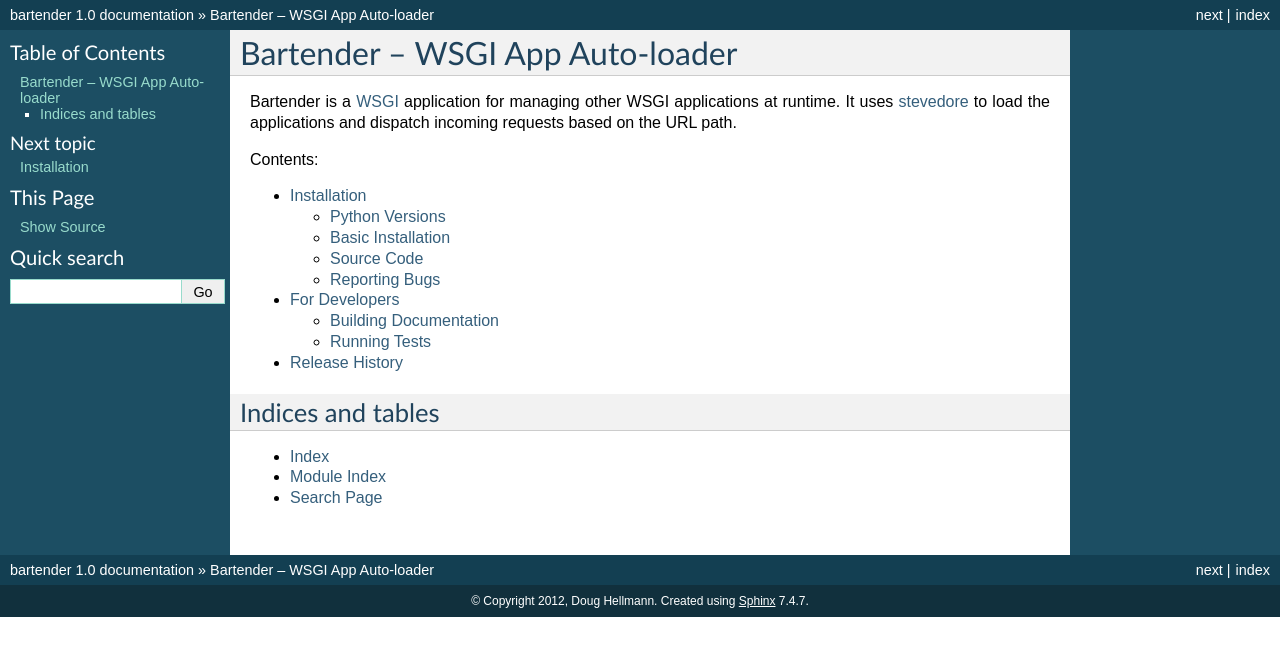
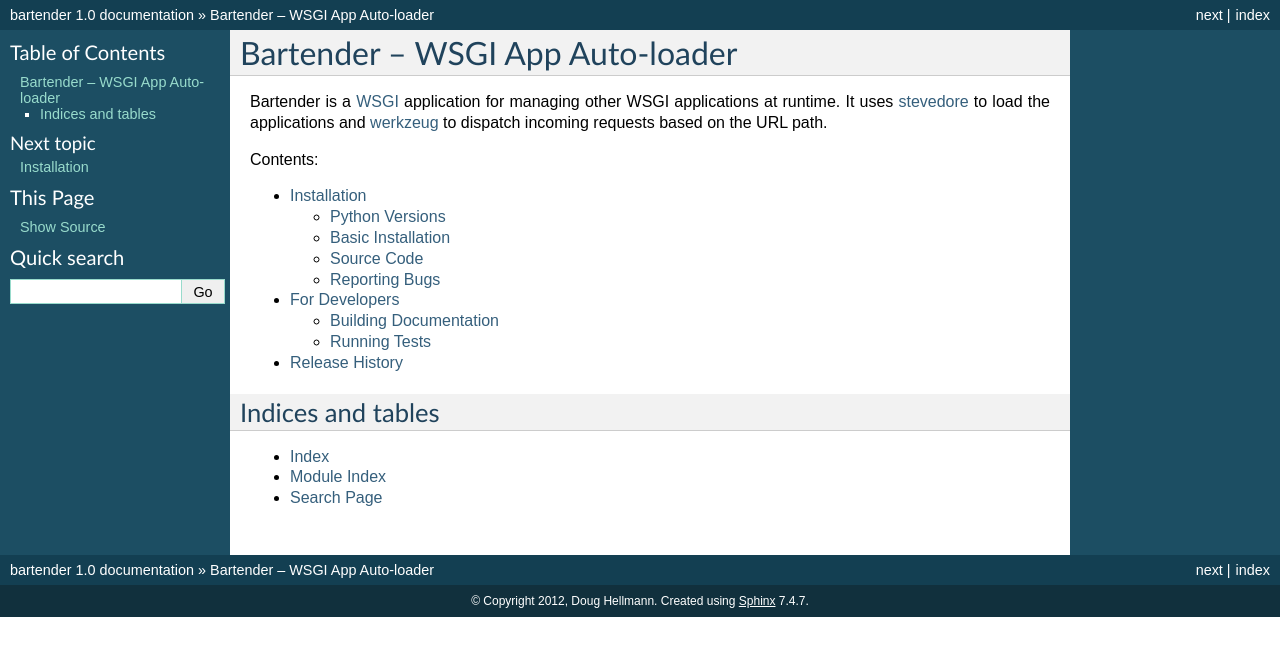
Before and after one commit to dhellmann/bartender, a Sphinx documentation site: the page built from docs/source/index.rst, in a window 1280 px wide. Shown: the top 656 px of the page. Built offline with Sphinx 7.4.7, drawn with Linux system fonts in a browser that asks for light colours.

Commit message:
add credit for werkzeug
Signed-off-by: Doug Hellmann <doug.hellmann@gmail.com>

```diff
--- a/README.rst
+++ b/README.rst
@@ -3,11 +3,12 @@
 ====================================
 
 Bartender is a WSGI_ application for managing other WSGI applications
-at runtime. It uses stevedore_ to load the applications and dispatch
-incoming requests based on the URL path.
+at runtime. It uses stevedore_ to load the applications and werkzeug_
+to dispatch incoming requests based on the URL path.
 
 .. _WSGI: http://wsgi.org
 .. _stevedore: http://pypi.python.org/pypi/stevedore
+.. _werkzeug: http://werkzeug.pocoo.org/
 
 Deploying with Bartender
 ========================
--- a/docs/source/index.rst
+++ b/docs/source/index.rst
@@ -3,11 +3,12 @@
 ====================================
 
 Bartender is a WSGI_ application for managing other WSGI applications
-at runtime. It uses stevedore_ to load the applications and dispatch
-incoming requests based on the URL path.
+at runtime. It uses stevedore_ to load the applications and werkzeug_
+to dispatch incoming requests based on the URL path.
 
 .. _WSGI: http://wsgi.org
 .. _stevedore: http://pypi.python.org/pypi/stevedore
+.. _werkzeug: http://werkzeug.pocoo.org/
 
 Contents:
 
```
